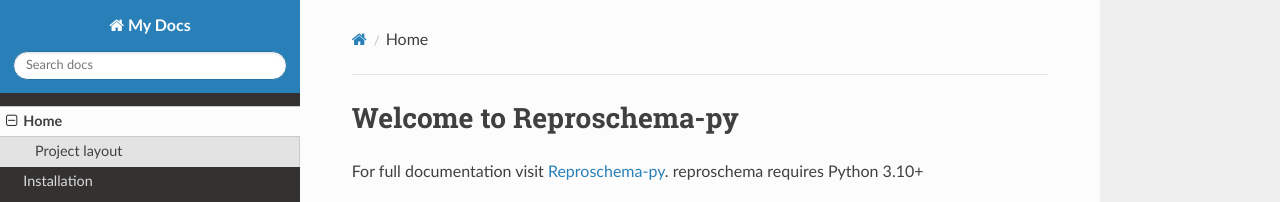
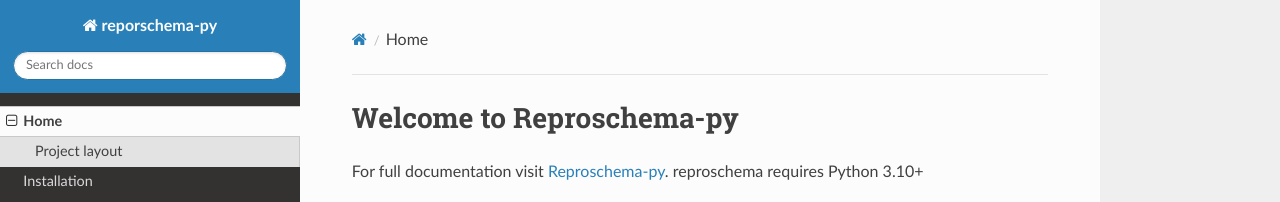
Before and after one commit to ReproNim/reproschema-py, an MkDocs documentation site: the page built from docs/index.md, in a window 1280 px wide. Shown: the top 202 px of the page. Built offline with MkDocs 1.6.1, drawn with Linux system fonts in a browser that asks for light colours; nearby versions of some CDN libraries.

Commit message:
Changed docs name

```diff
--- a/mkdocs.yml
+++ b/mkdocs.yml
@@ -1,4 +1,4 @@
-site_name: My Docs
+site_name: reporschema-py
 nav:
   - Home: index.md
   - Installation: installation.md
```
